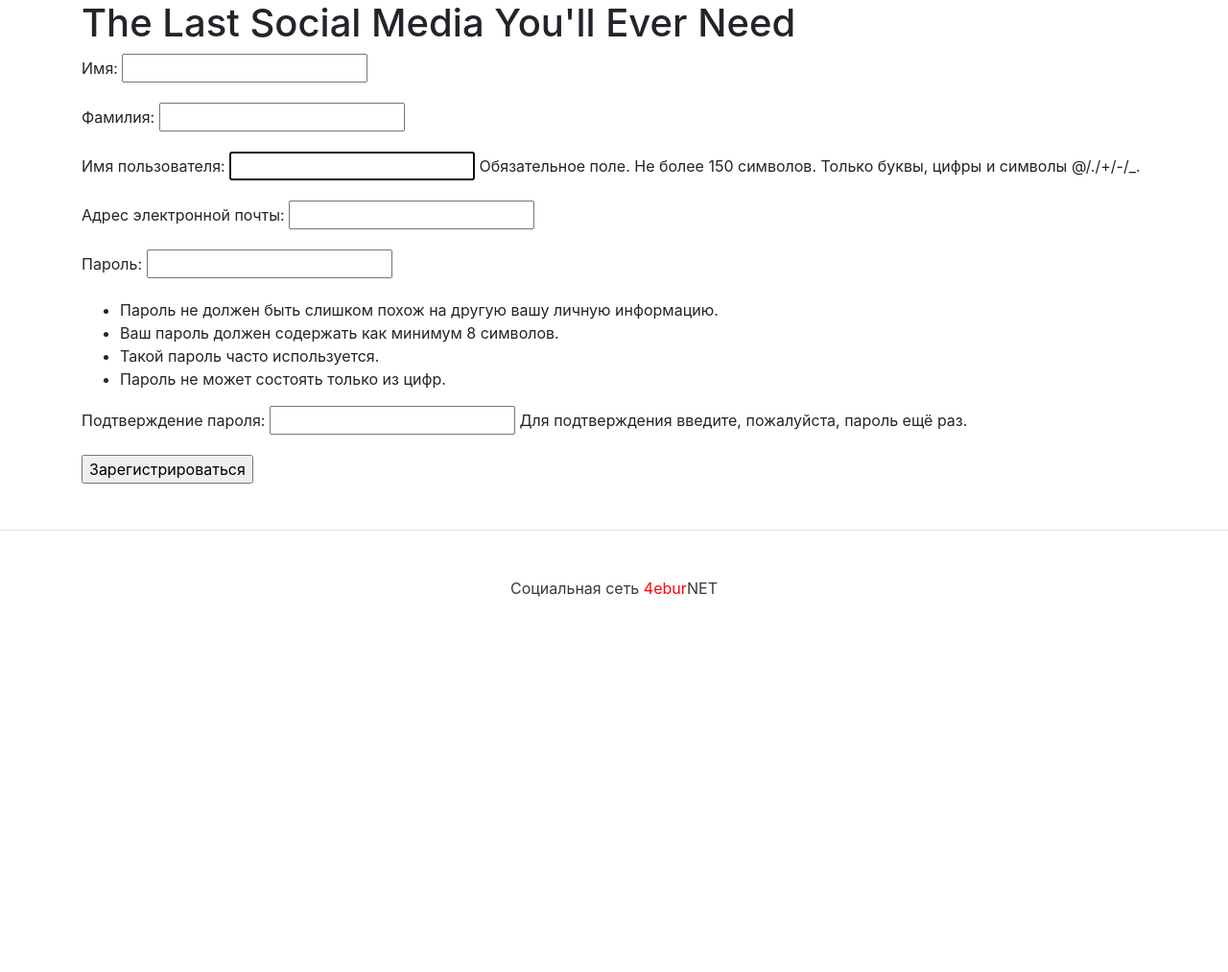
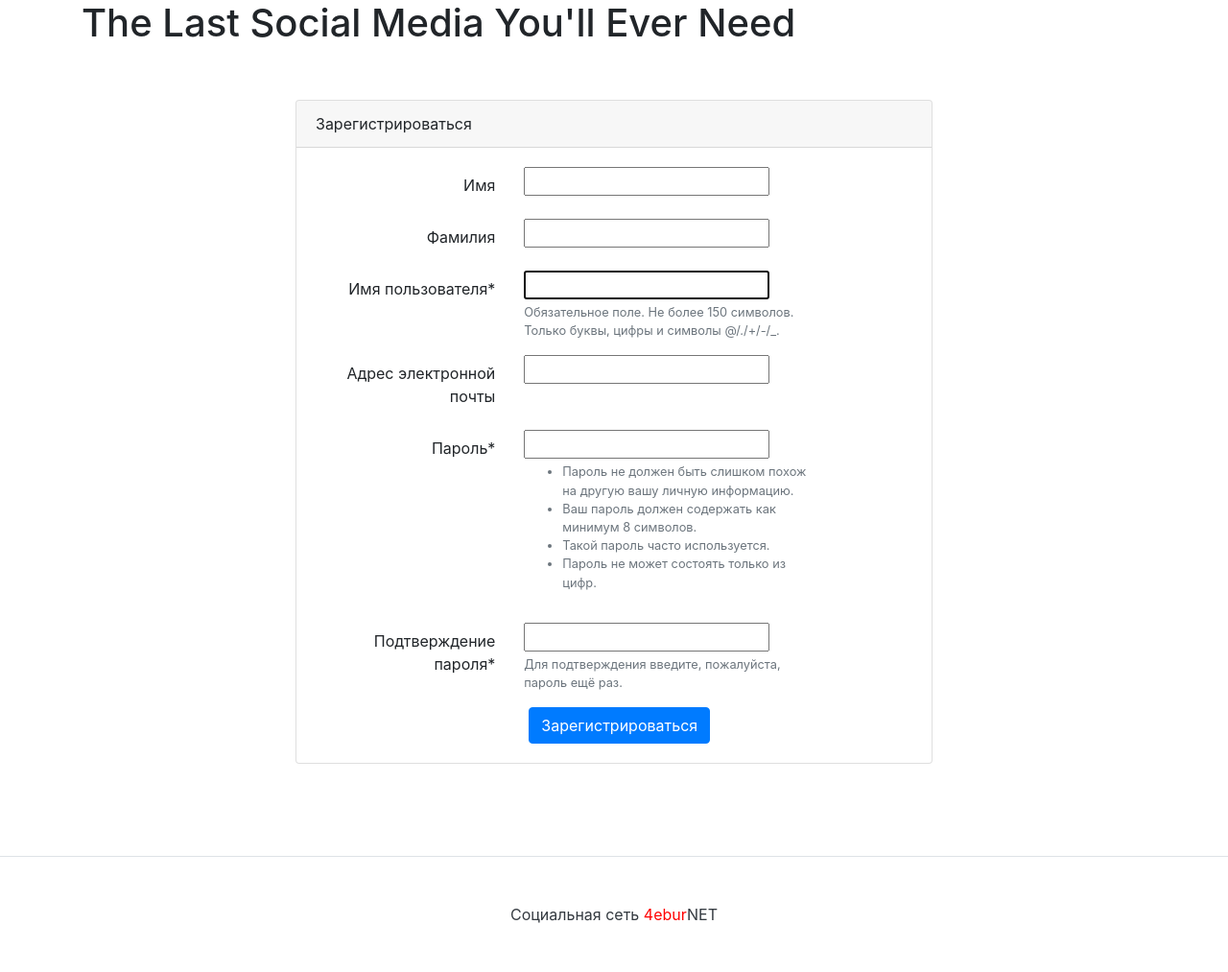
Before and after one commit to sergei-tiutriumov/Hello-World-, a Django app: page /auth/signup/ in a window 1280 px wide. Shown: the part 56-1069 px from the top of the page at 96% size. Before the commit the page ends 678 px from the top, so only its background shows below. Run offline with Django 3.2, Linux system fonts and the light colour scheme; some libraries are stand-ins or nearby versions.

Commit message:
new beautiful registration form

```diff
--- a/Python/pr_1/Users/templates/signup.html
+++ b/Python/pr_1/Users/templates/signup.html
@@ -1,4 +1,51 @@
 {% extends "base.html" %}
+{% block title %}Зарегистрироваться{% endblock %}
+{% block content %}
+
+<div class="row justify-content-center">
+    <div class="col-md-8 p-5">
+        <div class="card">
+            <div class="card-header">Зарегистрироваться</div>
+            <div class="card-body">
+
+                    {% for error in form.errors %}
+                        <div class="alert alert-danger" role="alert">
+                            {{ error }}
+                        </div>
+                    {% endfor %}
+
+
+                <form method="post" action="{% url 'signup' %}">
+                    {% csrf_token %}
+
+                    {% for field in form %}
+                        <div class="form-group row" aria-required={% if field.field.required %}"true"{% else %}"false"{% endif %}>
+                                <label for="{{ field.id_for_label }}" class="col-md-4 col-form-label text-md-right">{{ field.label }}{% if field.field.required %}<span class="required">*</span>{% endif %}</label>
+                                <div class="col-md-6">
+                                    {{ field }}
+                                    {% if field.help_text %}
+                                    <small id="{{ field.id_for_label }}-help" class="form-text text-muted">{{ field.help_text|safe }}</small>
+                                    {% endif %}
+                                </div>
+                        </div>
+                    {% endfor %}
+
+                    <div class="col-md-6 offset-md-4">
+                            <button type="submit" class="btn btn-primary">
+                                Зарегистрироваться
+                            </button>
+                    </div>
+                </form>
+            </div> <!-- card body -->
+        </div> <!-- card -->
+    </div> <!-- col -->
+</div> <!-- row -->
+
+{% endblock %}
+
+
+
+{% comment %} {% extends "base.html" %}
 {% block title %}Зарегистрироваться{% endblock %}
 {% block content %}
 
@@ -7,4 +54,4 @@
   {{ form.as_p }}
   <input type="submit" value="Зарегистрироваться">
 </form>
-{% endblock %}
+{% endblock %} {% endcomment %}
```
